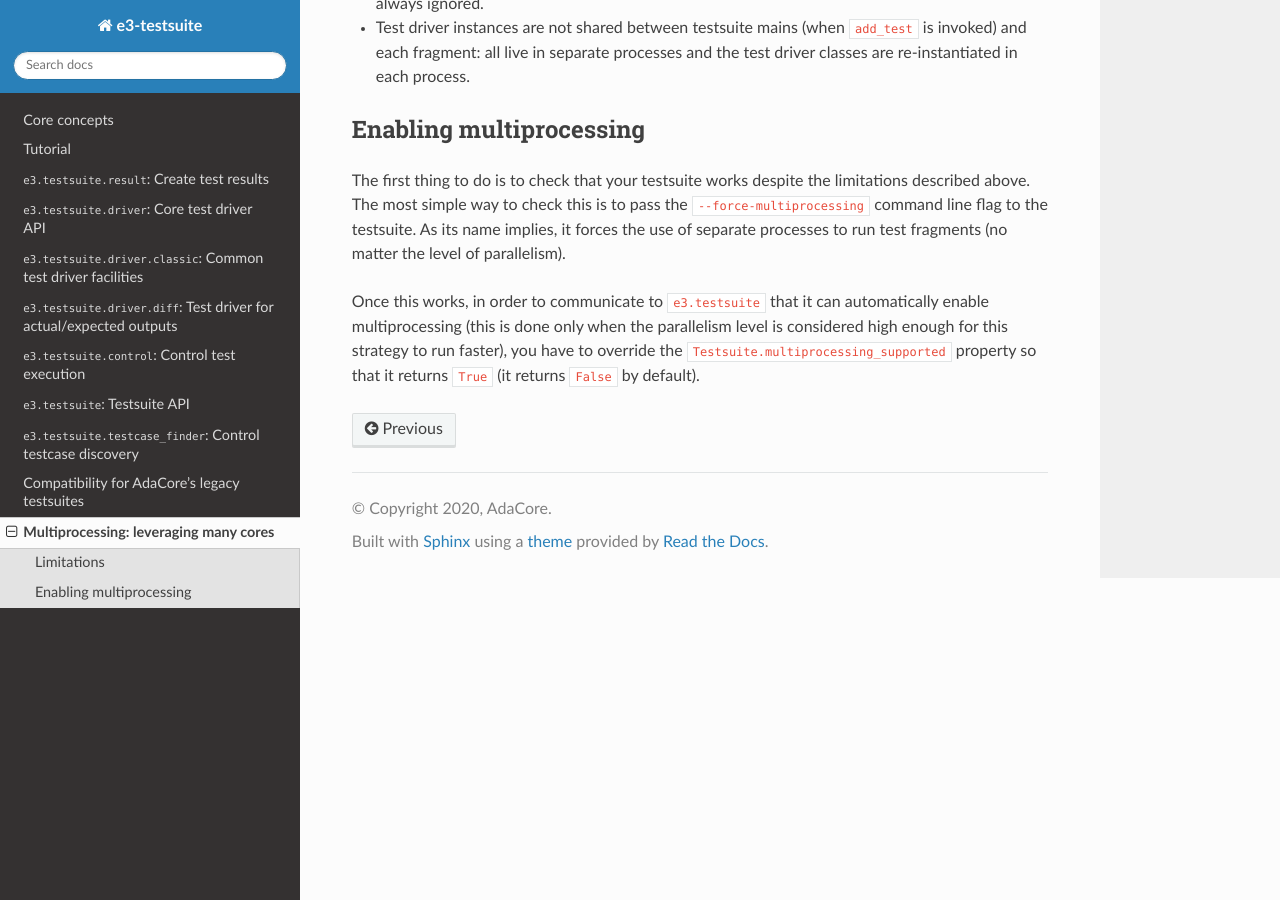
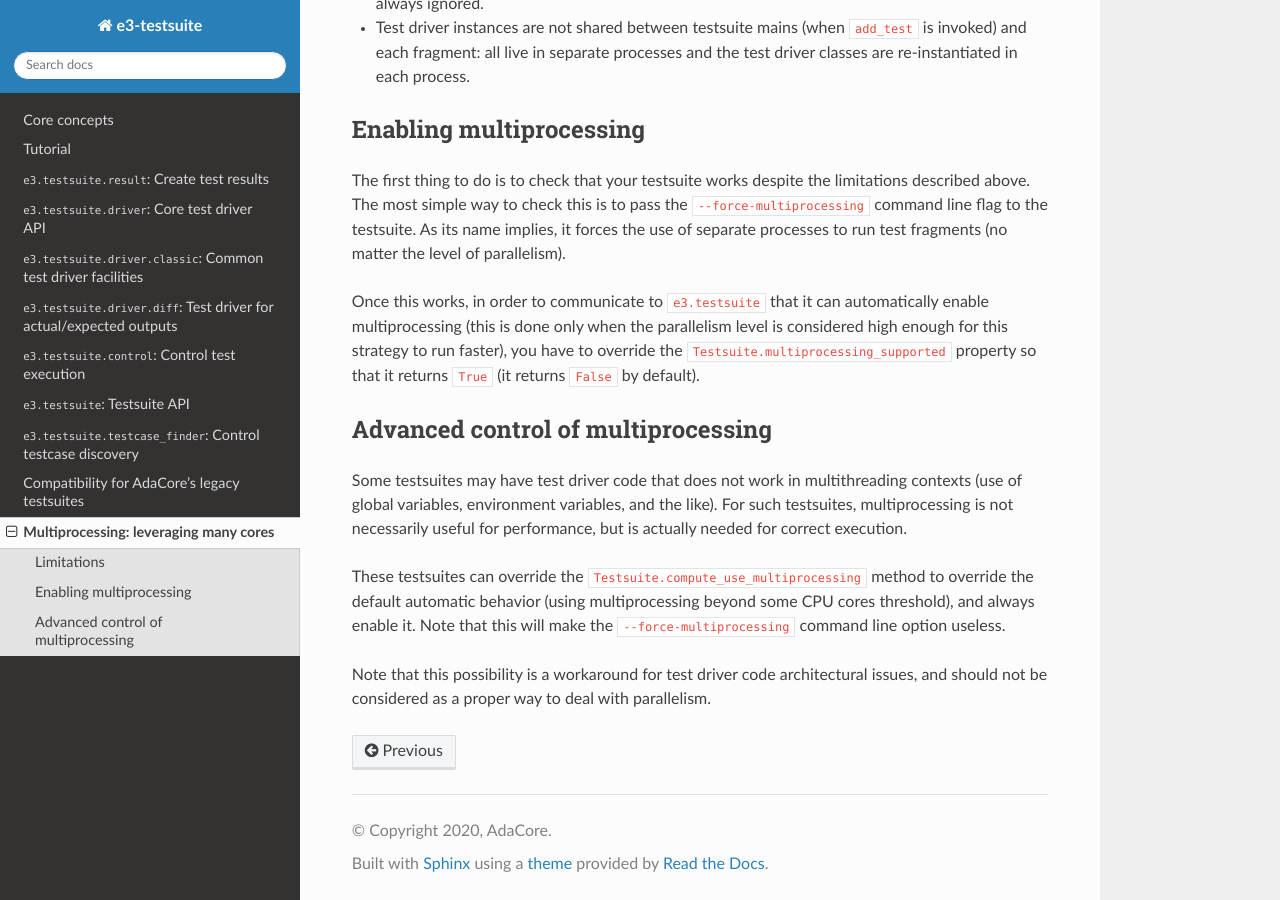
Before and after one commit to AdaCore/e3-testsuite, a Sphinx documentation site: the page built from doc/multiprocessing.rst, in a window 1280 px wide and 900 px high, scrolled down 1025 px. Built offline with Sphinx 7.4.7 and the Read the Docs theme 2.0.0, drawn with Linux system fonts in a browser that asks for light colours.

Commit message:
Make it possible to force multiprocessing for some testsuites
TN: UB24-024

```diff
--- a/doc/multiprocessing.rst
+++ b/doc/multiprocessing.rst
@@ -67,3 +67,20 @@ automatically enable multiprocessing (this is done only when the parallelism
 level is considered high enough for this strategy to run faster), you have to
 override the ``Testsuite.multiprocessing_supported`` property so that it
 returns ``True`` (it returns ``False`` by default).
+
+
+Advanced control of multiprocessing
+-----------------------------------
+
+Some testsuites may have test driver code that does not work in multithreading
+contexts (use of global variables, environment variables, and the like). For
+such testsuites, multiprocessing is not necessarily useful for performance, but
+is actually needed for correct execution.
+
+These testsuites can override the ``Testsuite.compute_use_multiprocessing``
+method to override the default automatic behavior (using multiprocessing
+beyond some CPU cores threshold), and always enable it. Note that this will
+make the ``--force-multiprocessing`` command line option useless.
+
+Note that this possibility is a workaround for test driver code architectural
+issues, and should not be considered as a proper way to deal with parallelism.
```
Also changed, not shown: 1 other file.
